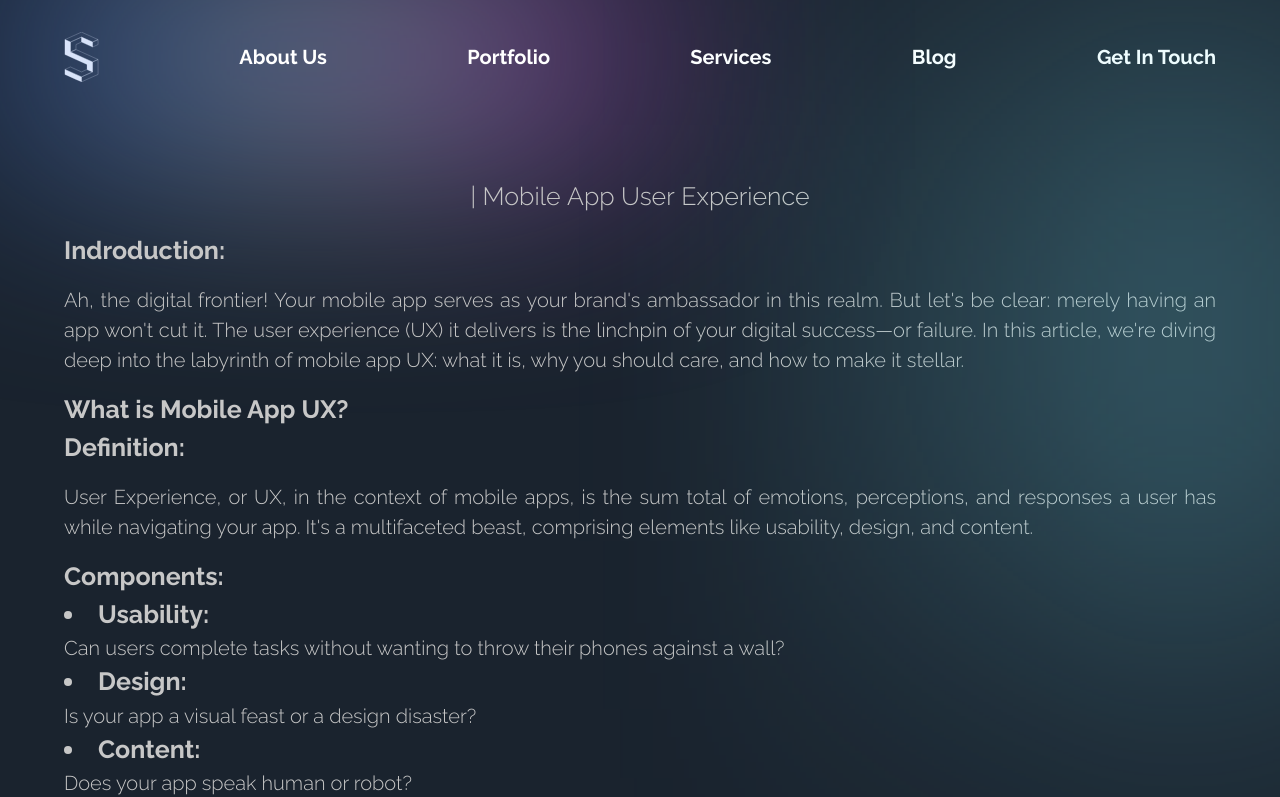
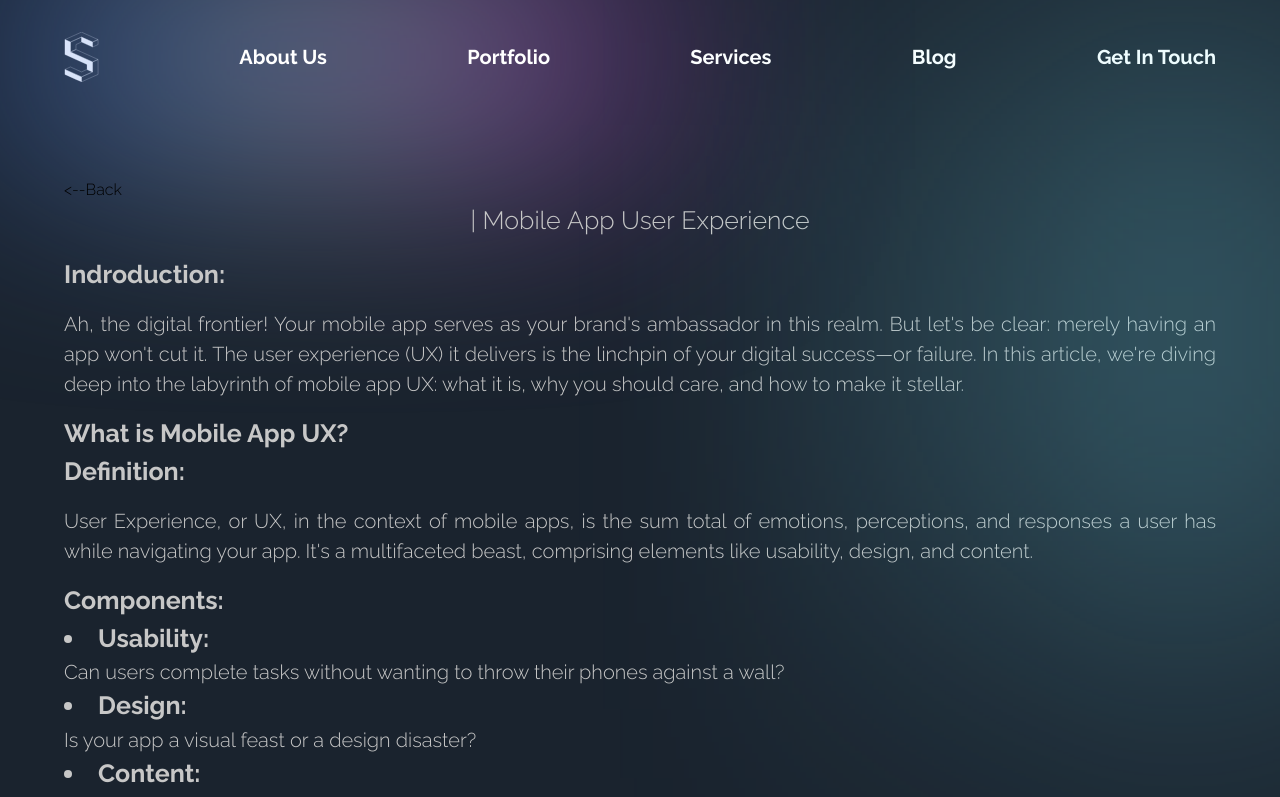
Before and after one commit to SaibNadeem28/Sozially, a Next.js app: page /display in a window 1280 px wide. Shown: the top 797 px of the page. Built offline with nearby package versions, Linux system fonts and the light colour scheme.

Commit message:
eslints error fixs

```diff
--- a/components/Blog1.jsx
+++ b/components/Blog1.jsx
@@ -11,7 +11,7 @@ import { fadeIn, staggerContainer } from '../utils/motion';
 // import { blog } from '../sections';
 
 const Blog1 = () => (
-  <section id="about" className={`${styles.paddings} relative z-10`}>
+  <section id="Blog1" className={`${styles.paddings} relative z-10`}>
     <div className="gradient-02 z-0" />
     {/* <motion.div
       variants={staggerContainer}
@@ -20,6 +20,9 @@ const Blog1 = () => (
       viewport={{ once: false, amount: 0.25 }}
       className={`${styles.innerWidth} mx-auto ${styles.flexCenter} flex-col`}
     > */}
+    <Link href="#blog">
+      {'<'}--Back
+    </Link>
       <TypingText title="| Mobile App User Experience" textStyles="text-center" />
 
       <motion.p
--- a/components/Blog2.jsx
+++ b/components/Blog2.jsx
@@ -11,7 +11,7 @@ import { fadeIn, staggerContainer } from '../utils/motion';
 // import { blog } from '../sections';
 
 const Blog2 = () => (
-  <section id="about" className={`${styles.paddings} relative z-10`}>
+  <section id="Blog2" className={`${styles.paddings} relative z-10`}>
     <div className="gradient-02 z-0" />
     {/* <motion.div
       variants={staggerContainer}
--- a/pages/display.js
+++ b/pages/display.js
@@ -1,16 +1,16 @@
-'use client'
+'use client';
 
 import React from 'react';
 import { Footer, Navbar, Scrollup } from '../components';
+
 import Blog1 from '../components/Blog1';
 
 const DisplayPage = () => (
-  <div className="bg-primary-black overflow-hidden" >
+  <div className="bg-primary-black overflow-hidden">
     <Navbar />
     <Blog1 />
     <Footer />
     <Scrollup />
   </div>
 );
-
 export default DisplayPage;
--- a/pages/display2.js
+++ b/pages/display2.js
@@ -1,11 +1,11 @@
-'use client'
+'use client';
 
 import React from 'react';
 import { Footer, Navbar, Scrollup } from '../components';
 import Blog2 from '../components/Blog2';
 
 const DisplayPage = () => (
-  <div className="bg-primary-black overflow-hidden" >
+  <div className="bg-primary-black overflow-hidden">
     <Navbar />
     <Blog2 />
     <Footer />
```
